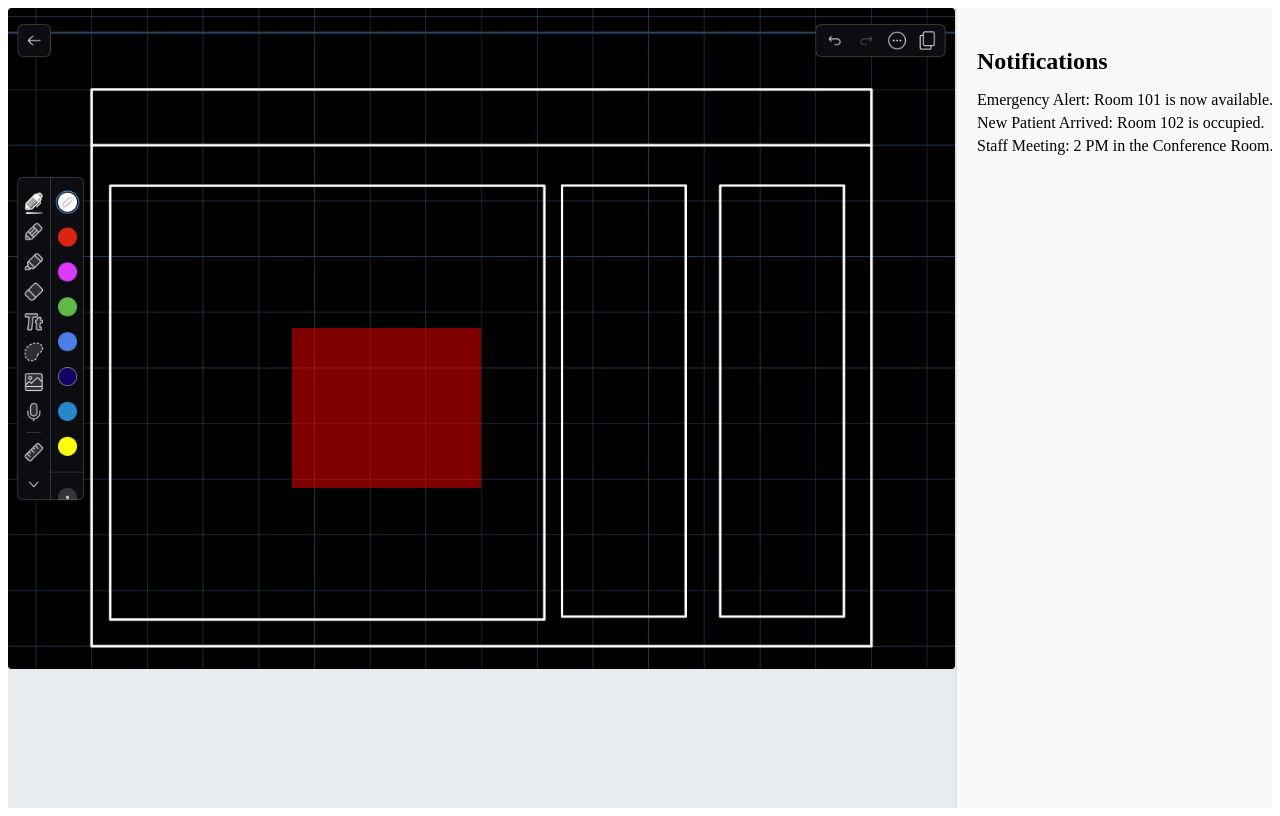
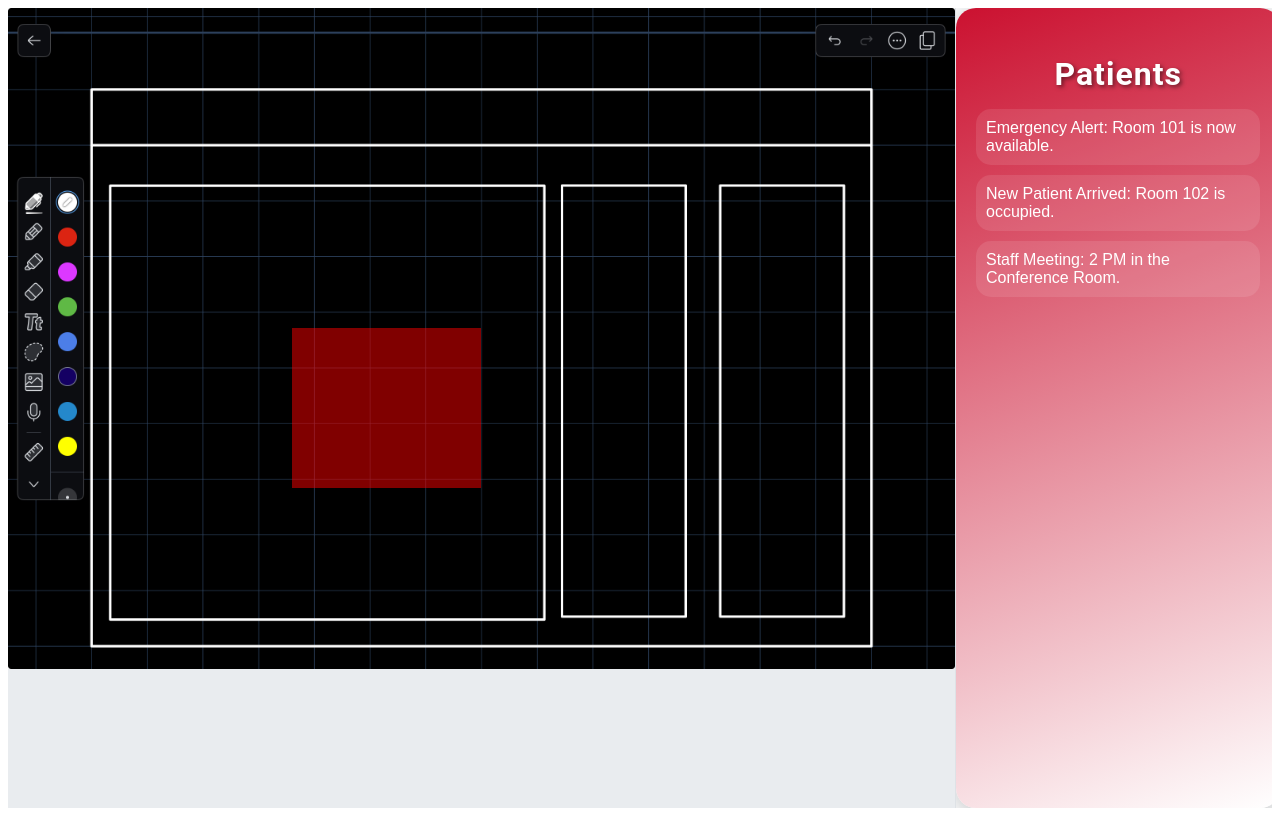
Before and after one commit to SahilPatel650/triage-dashboard, a Next.js app in the folder triage-dashboard/: page / in a window 1280 px wide. Built offline with nearby package versions, Linux system fonts and the light colour scheme.

Commit message:
style changes

```diff
--- a/triage-dashboard/src/app/components/NotificationBar.js
+++ b/triage-dashboard/src/app/components/NotificationBar.js
@@ -5,7 +5,7 @@ import styles from './NotificationBar.module.css';
 const NotificationBar = () => {
   return (
     <div className={styles.notificationBar}>
-      <h2 className={styles.title}>Notifications</h2>
+      <h2 className={styles.title}>Patients</h2>
       <ul className={styles.notificationList}>
         <li>Emergency Alert: Room 101 is now available.</li>
         <li>New Patient Arrived: Room 102 is occupied.</li>
--- a/triage-dashboard/src/app/components/NotificationBar.module.css
+++ b/triage-dashboard/src/app/components/NotificationBar.module.css
@@ -1,16 +1,25 @@
 /* src/components/NotificationBar.module.css */
 .notificationBar {
-    width: 100%; /* Full width of the notification section */
+    width: 90%; /* Full width of the notification section */
     padding: 20px; /* Padding around the content */
-    background-color: #f8f9fa; /* Light background for the notifications */
-    border-left: 1px solid #dee2e6; /* Border to separate from the map */
-    height: 100%; /* Full height */
+    background: linear-gradient(160deg, #cb1130 0%, #ffffff 100%); /* Gradient background */
+    border-radius: 20px; /* Rounded corners */
+    box-shadow: 0 4px 20px rgba(0, 0, 0, 0.2); /* Subtle shadow for depth */
+    height: 95%; /* Full height */
     overflow-y: auto; /* Scroll if content overflows */
+    color: white; /* White text color for contrast */
+    font-family: 'Arial', sans-serif; /* Font style */
   }
 
   .title {
-    margin-bottom: 10px; /* Spacing below the heading */
-  }
+  margin-bottom: 15px; /* Spacing below the heading */
+  font-size: 2em; /* Larger font size for the title */
+  text-align: center; /* Center the title */
+  text-shadow: 2px 2px 4px rgba(0, 0, 0, 0.5); /* Text shadow for depth */
+  letter-spacing: 1px; /* Add spacing between letters */
+  font-weight: bold; /* Bold font for emphasis */
+  font-family: 'Roboto', sans-serif; /* Change font to Roboto */
+}
 
   .notificationList {
     list-style-type: none; /* Remove default list styling */
@@ -18,5 +27,14 @@
   }
 
   .notificationList li {
-    margin: 5px 0; /* Spacing between list items */
+    margin: 10px 0; /* Spacing between list items */
+    padding: 10px; /* Padding around each item */
+    border-radius: 15px; /* Rounded corners for list items */
+    background-color: rgba(255, 255, 255, 0.1); /* Slightly transparent background */
+    transition: background-color 0.3s ease; /* Smooth background change */
   }
+
+  .notificationList li:hover {
+    background-color: rgba(255, 255, 255, 0.3); /* Change background on hover */
+    cursor: pointer; /* Pointer cursor on hover */
+  }
```
